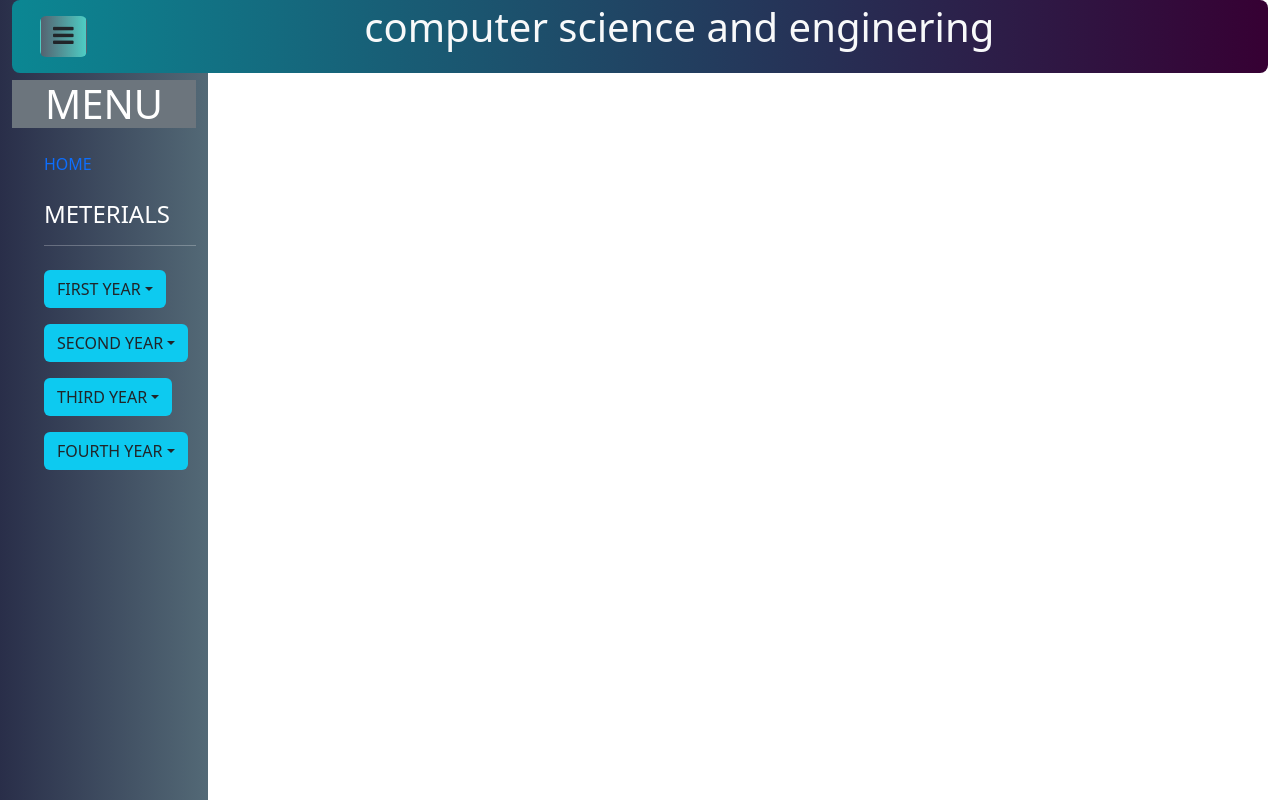
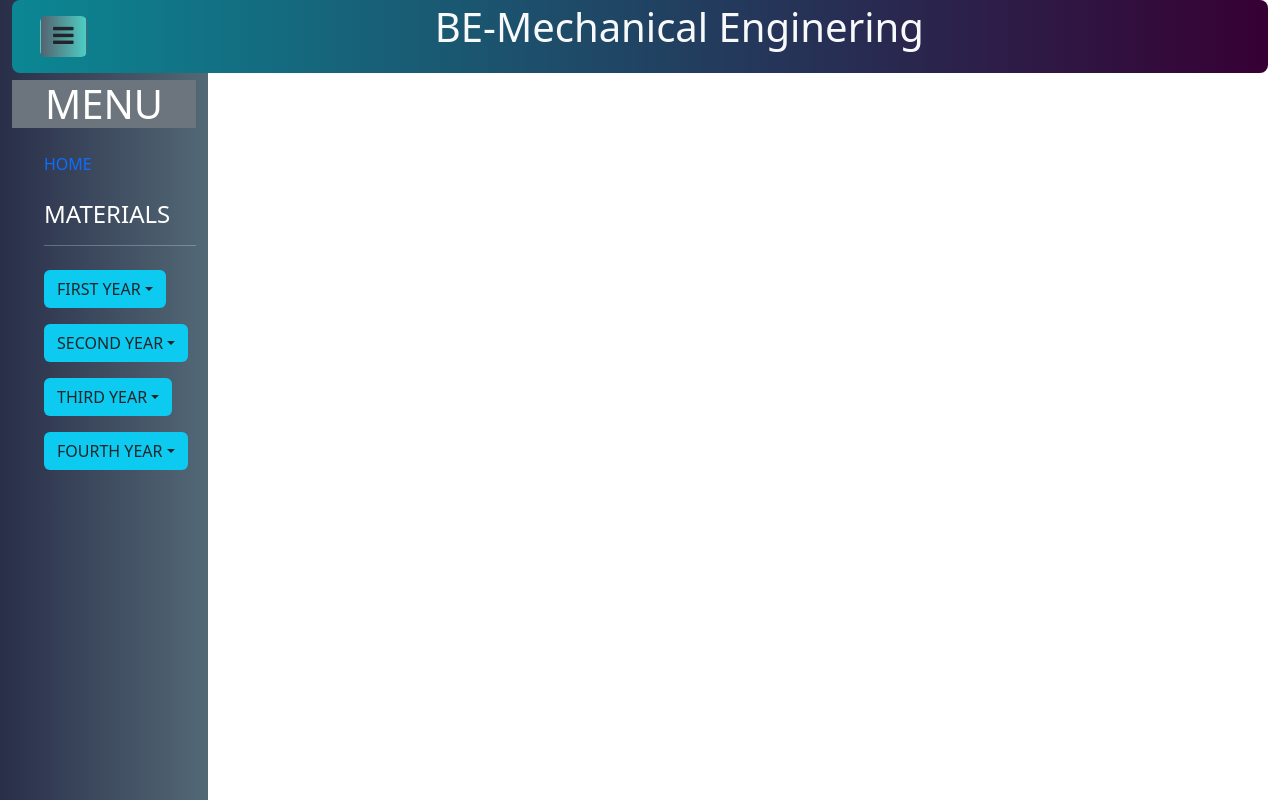
Before and after one commit to kalaimani2003/ACET-NOTES, a plain HTML site: page dashboard/MEC.html in a window 1280 px wide. Both pictures are taken after a click on the link 63 px from the left and 36 px from the top of the page. Drawn offline with nearby package versions, Linux system fonts and the light colour scheme.

Commit message:
dept name changes

```diff
--- a/dashboard/MEC.html
+++ b/dashboard/MEC.html
@@ -24,7 +24,7 @@
                     <li class="mt-4"><a href="">HOME</a></li>
                     <br>
                     <li>
-                        <h4>METERIALS</h4>
+                        <h4>MATERIALS</h4>
                     </li>
                     <hr>
                     <li><a class="dropdown-toggle btn bg-info my-2" type="button" id="dropdown1">FIRST YEAR</a>
@@ -59,7 +59,7 @@
             <div class="col container-fluid ">
                 <div class="heading container-fluid" id="dep-name">
                     <a id="toggler" class="btn  m-3"><i class="fa fa-bars" style="font-size:24px"></i></a>
-                    <h1 class=" text-light">computer science and enginering</h1>
+                    <h1 class=" text-light">BE-Mechanical Enginering</h1>
                 </div>
                 <!--  first sem section -->
                 <div class="container-fluid" id="menu-off">
```
